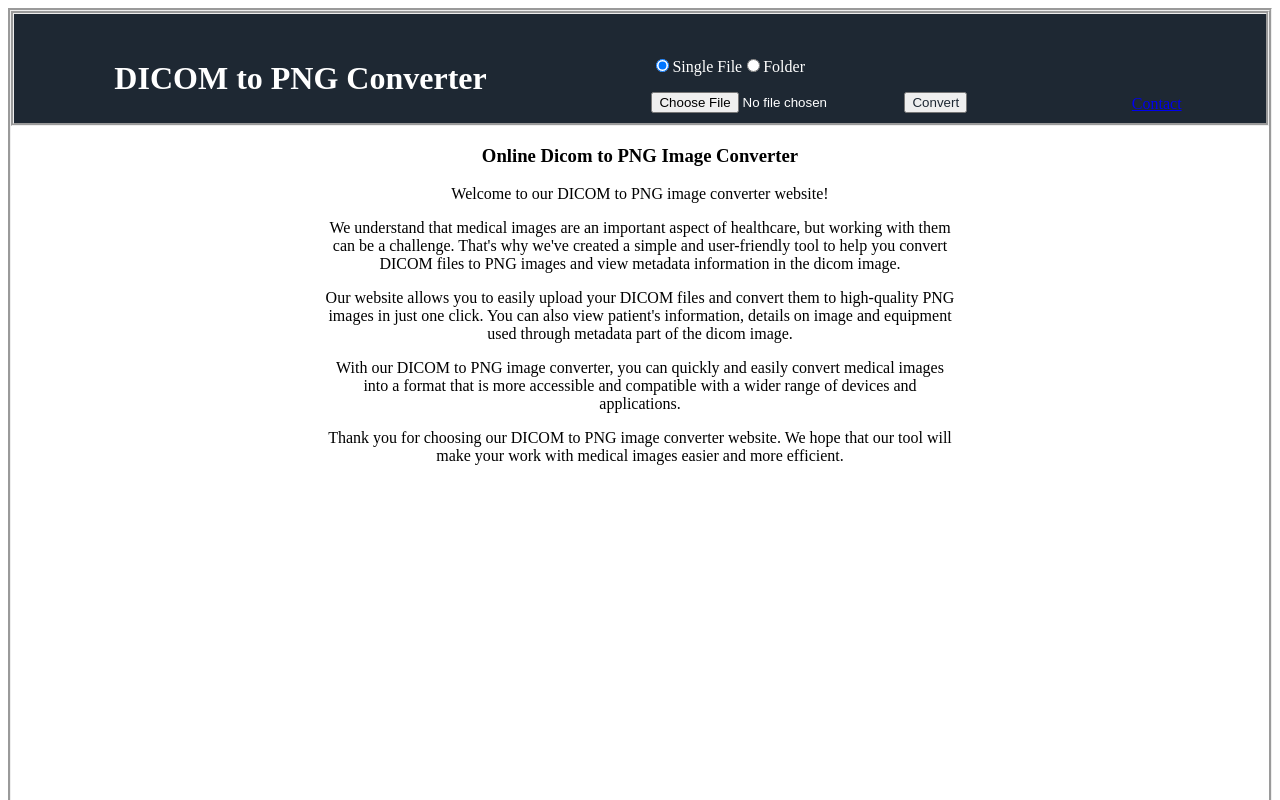
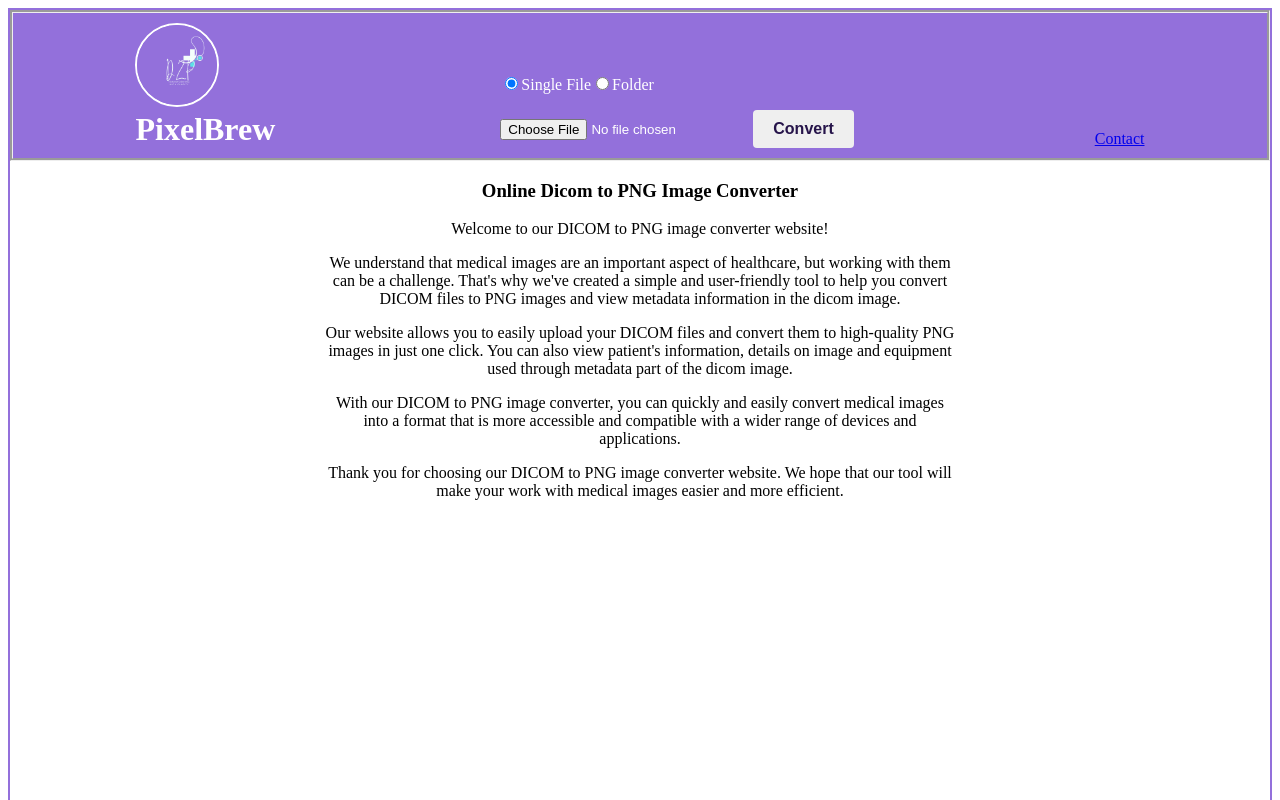
Before and after one commit to Anupama843/DicomToPNG, a React (Create React App) app in the folder client/: page / in a window 1280 px wide. Shown: the top 800 px of the page. Built offline with nearby package versions, Linux system fonts and the light colour scheme.

Commit message:
Resolved the merge conflict

```diff
--- a/client/src/App.js
+++ b/client/src/App.js
@@ -6,6 +6,7 @@ import ImageGalleryModal from './components/ImageGalleryModal';
 import JSZip, { files } from 'jszip';
 import AboutPage from './components/AboutPage';
 import ContactPage from './components/ContactPage';
+import Logo from './Logo/logo.png'
 
 
 function App() {
@@ -303,7 +304,14 @@ function App() {
   return (
     <div className='dicomImageConverterApp'>
       <div className='appHeader'>
-        <h1>DICOM to PNG Converter</h1>
+        <div className='logoHeader'>
+          <div className='logo'>
+            <img src={Logo} alt="Logo" />
+          </div>
+          <h1>
+            PixelBrew
+          </h1>
+        </div>
         <div className='dicomFileHandlingSection'>
           <div className='dicomFileOrFolderUploadSection'>
             <div className='fileOrFolderUploadOptionSection'>
--- a/client/src/stylesheets/App.css
+++ b/client/src/stylesheets/App.css
@@ -5,6 +5,9 @@
   border-style:groove;
   border-width: medium;
   height: 100%;
+  border: 2px solid #9370db;
+  /*align-content: flex-start*/
+  flex-wrap: nowrap;
 }
 
 .appHeader {
@@ -15,11 +18,12 @@
   padding: 10px;
   border-style:groove;
   border-width: medium;
-  background-color:rgb(30, 40, 51);
+  background-color:#9370db;
   align-items:end;
 }
 .appHeader h1{
   color: white;
+  margin: 0;
 }
 
 .dicomFileHandlingSection {
@@ -50,7 +54,7 @@
 }
 
 #convertButton{
-  color: rgb(30, 40, 51);
+  color: #26144a;
 }
 
 
@@ -110,7 +114,7 @@
 }
 
 #downloadMetaDataButton, #downloadSingleImageButton, #downloadMultiImagesButton  {
-  background-color: rgb(30, 40, 51);
+  background-color: #9370db;
   color: white;
   /* display: flex; */
   justify-content: flex-end;
@@ -121,18 +125,57 @@
   width: 30px;
   height: 30px;
   position: relative;
-  border: 4px solid #080303;
+  border: 4px solid #9370db;
   top: 50%;
   animation: loader 2s infinite ease;
   align-self: center;
+  margin: 18rem;
 }
 
 .loader-inner {
   vertical-align: top;
   display: inline-block;
   width: 100%;
-  background-color: #080303;
+  background-color: #9370db;
   animation: loader-inner 2s infinite ease-in;
+}
+
+button {
+  display: inline-block;
+  padding: 10px 20px;
+  font-size: 16px;
+  font-weight: bold;
+  text-align: center;
+  text-decoration: none;
+  border: none;
+  border-radius: 4px;
+  cursor: pointer;
+}
+
+.logoHeader .logo img {
+  height: 80px;
+  width: auto;
+  border: 2px solid white;
+  border-radius: 50%;
+  margin: 0;
+}
+
+/* a:link {
+  color: white;
+  background-color: transparent;
+  text-decoration: none;
+} */
+
+a:visited {
+  color: white;
+  background-color: transparent;
+  text-decoration: none;
+}
+
+a:hover {
+  color: #26144a;
+  background-color: transparent;
+  text-decoration: underline;
 }
 
 @keyframes loader {
--- a/client/src/stylesheets/csvPreview.css
+++ b/client/src/stylesheets/csvPreview.css
@@ -20,7 +20,7 @@ table{
     width: 100%;
 }
 .table-container {
-    max-height: 650px;
+    max-height: 875px;
     overflow: auto;
 
 }
```
Also changed, not shown: client/src/Logo/logo.png (added).
